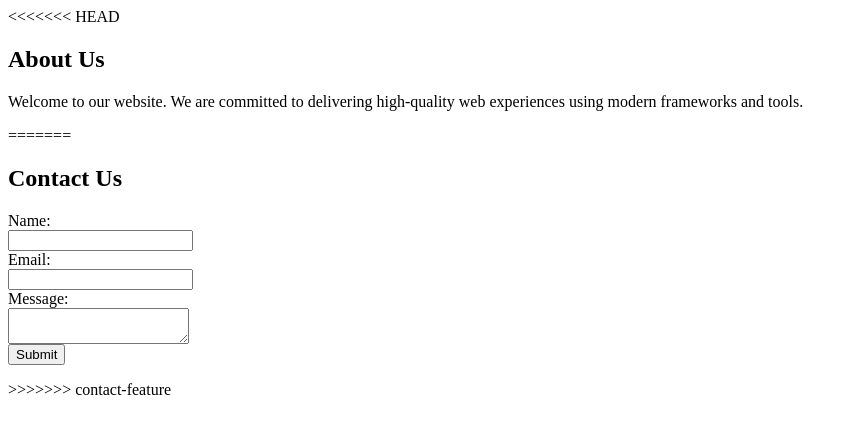
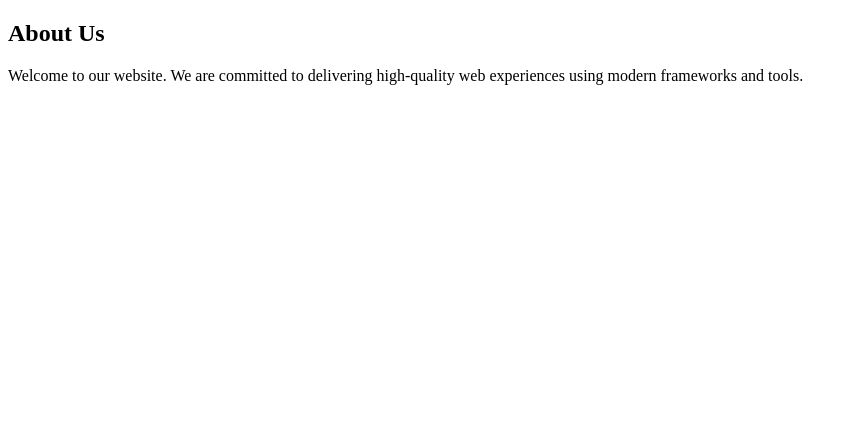
Before and after one commit to saivignesh-26/week1, a plain HTML site: page index.html in a window 1280 px wide. Shown: the whole page, without its empty margins (0-858 px from the left). Drawn offline with Linux system fonts and the light colour scheme.

Commit message:
I am committing index.htmlfile

```diff
--- a/index.html
+++ b/index.html
@@ -1,4 +1,3 @@
-<<<<<<< HEAD
 <!DOCTYPE html>
 <html lang="en">
 <body>
@@ -7,15 +6,3 @@
 experiences using modern frameworks and tools.</p>
 </body>
 </html>
-=======
-<h2>Contact Us</h2>
-<form>
-<label for="name">Name:</label><br />
-<input type="text" id="name" name="name"><br />
-<label for="email">Email:</label><br />
-<input type="email" id="email" name="email"><br />
-<label for="message">Message:</label><br />
-<textarea id="message" name="message"></textarea><br />
-<input type="submit" value="Submit">
-</form>
->>>>>>> contact-feature
```
